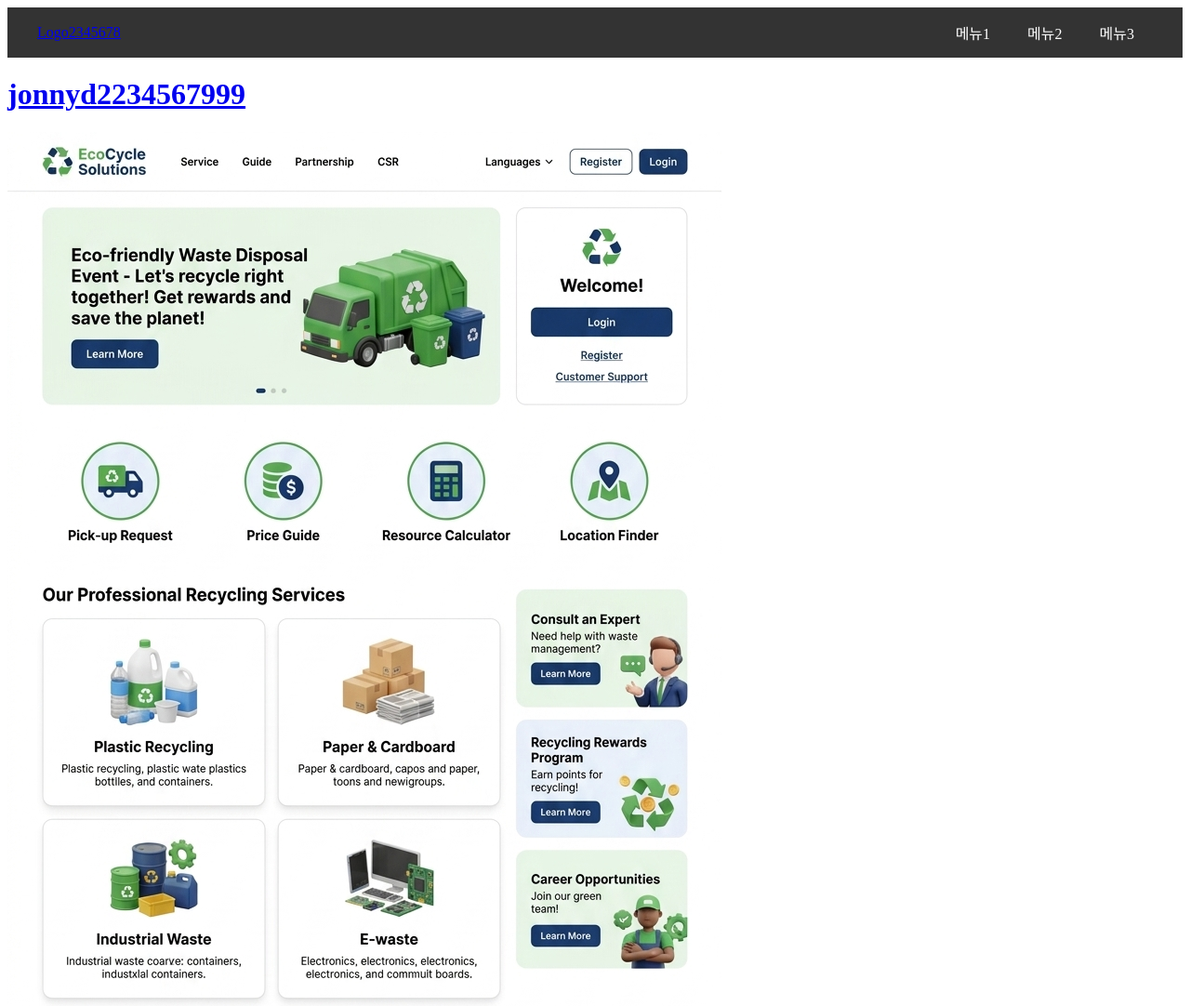
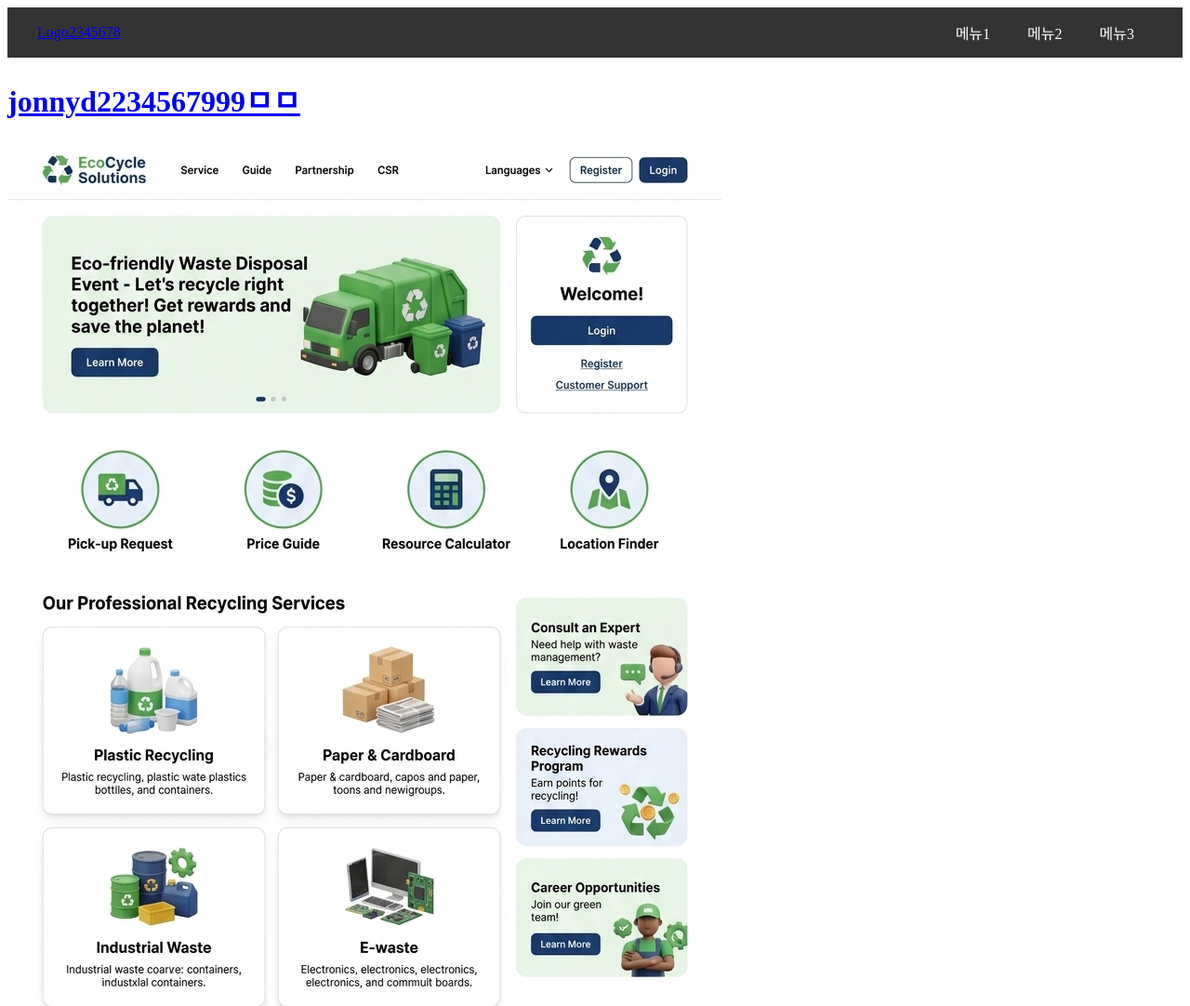
Before and after one commit to jonnyd205/test0427, a plain HTML site: page index.html in a window 1280 px wide. Shown: the top 1082 px of the page at 93% size. Drawn offline with nearby package versions, Linux system fonts and the light colour scheme.

Commit message:
세이브2

```diff
--- a/index.html
+++ b/index.html
@@ -127,7 +127,7 @@
         </div>
     </nav>
 
-    <h1><a href="jonny.html">jonnyd2234567999</a></h1>
+    <h1><a href="jonny.html">jonnyd2234567999ㅁㅁ</a></h1>
     <img src="images/screen.png" alt="">
 
     <script src="https://cdnjs.cloudflare.com/ajax/libs/gsap/3.12.2/gsap.min.js"></script>
```
